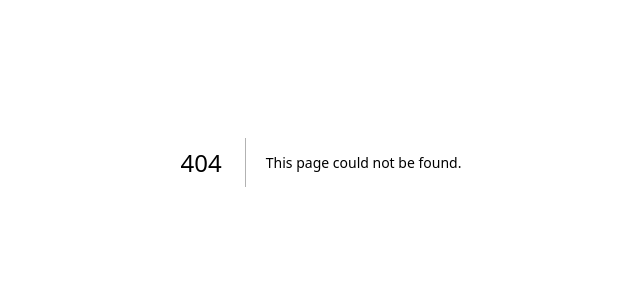
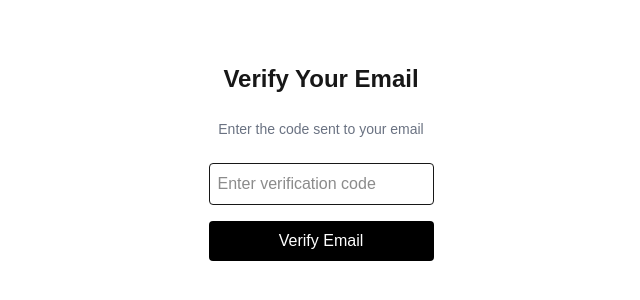
Before and after one commit to SelenA274/storefront, a Next.js app: page /verify-email in a window 1280 px wide. Before the commit this address had no page. Shown: the part 238-538 px from the top of the page, without its empty margins (319-959 px from the left). Built offline with nearby package versions, Linux system fonts and the light colour scheme; no server answers.

Commit message:
login+register+verify-email,  page is done

```diff
--- /dev/null
+++ b/src/app/login/page.tsx
@@ -0,0 +1,18 @@
+import LoginForm from "@/features/auth/components/LoginForm"
+
+export default function LoginPage() {
+  return (
+    <main className="flex min-h-screen items-center justify-center">
+      <div className="flex flex-col items-center gap-6">
+        <h1 className="text-2xl font-bold">Login</h1>
+        <LoginForm />
+        <p className="text-sm">
+          Don't have an account?{" "}
+          <a href="/register" className="underline">
+            Register
+          </a>
+        </p>
+      </div>
+    </main>
+  )
+}
--- /dev/null
+++ b/src/app/register/page.tsx
@@ -0,0 +1,18 @@
+import RegisterForm from "@/features/auth/components/RegisterForm"
+
+export default function RegisterPage() {
+  return (
+    <main className="flex min-h-screen items-center justify-center">
+      <div className="flex flex-col items-center gap-6">
+        <h1 className="text-2xl font-bold">Create Account</h1>
+        <RegisterForm />
+        <p className="text-sm">
+          Already have an account?{" "}
+          <a href="/login" className="underline">
+            Login
+          </a>
+        </p>
+      </div>
+    </main>
+  )
+}
--- /dev/null
+++ b/src/app/verify-email/page.tsx
@@ -0,0 +1,13 @@
+import VerifyEmailForm from "@/features/auth/components/VerifyEmailForm"
+
+export default function VerifyEmailPage() {
+  return (
+    <main className="flex min-h-screen items-center justify-center">
+      <div className="flex flex-col items-center gap-6">
+        <h1 className="text-2xl font-bold">Verify Your Email</h1>
+        <p className="text-sm text-gray-500">Enter the code sent to your email</p>
+        <VerifyEmailForm />
+      </div>
+    </main>
+  )
+}
--- a/src/features/auth/components/RegisterForm.tsx
+++ b/src/features/auth/components/RegisterForm.tsx
@@ -20,7 +20,7 @@ export default function RegisterForm() {
     try {
       await authService.register(form)
       toast.success("Account created! Please verify your email.")
-      router.push("/login")
+      router.push("/verify-email")
     } catch (err: any) {
       toast.error(err.response?.data?.message || "Registration failed")
     } finally {
--- /dev/null
+++ b/src/features/auth/components/VerifyEmailForm.tsx
@@ -0,0 +1,45 @@
+"use client"
+
+import { useState } from "react"
+import { useRouter } from "next/navigation"
+import { toast } from "react-toastify"
+import api from "@/lib/axios"
+
+export default function VerifyEmailForm() {
+  const router = useRouter()
+  const [token, setToken] = useState("")
+  const [loading, setLoading] = useState(false)
+
+  const handleSubmit = async (e: React.FormEvent) => {
+    e.preventDefault()
+    setLoading(true)
+    try {
+      await api.get(`/auth/verify-email/${token}`)
+      toast.success("Email verified! You can now login.")
+      router.push("/login")
+    } catch (err: any) {
+      toast.error(err.response?.data?.message || "Verification failed")
+    } finally {
+      setLoading(false)
+    }
+  }
+
+  return (
+    <form onSubmit={handleSubmit} className="flex flex-col gap-4 w-full max-w-sm">
+      <input
+        placeholder="Enter verification code"
+        value={token}
+        onChange={(e) => setToken(e.target.value)}
+        className="border p-2 rounded"
+        required
+      />
+      <button
+        type="submit"
+        disabled={loading}
+        className="bg-black text-white p-2 rounded hover:bg-gray-800 disabled:opacity-50"
+      >
+        {loading ? "Verifying..." : "Verify Email"}
+      </button>
+    </form>
+  )
+}
```
Also changed, not shown: src/features/auth/components/LoginForm.tsx (line endings or trailing spaces).
